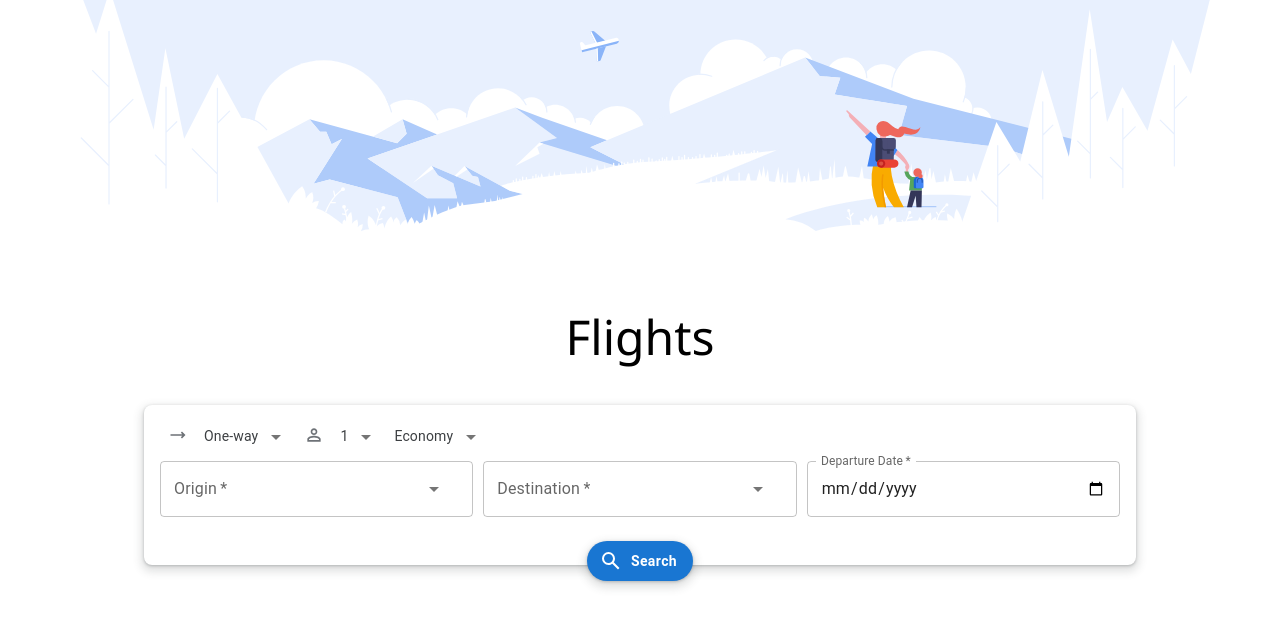
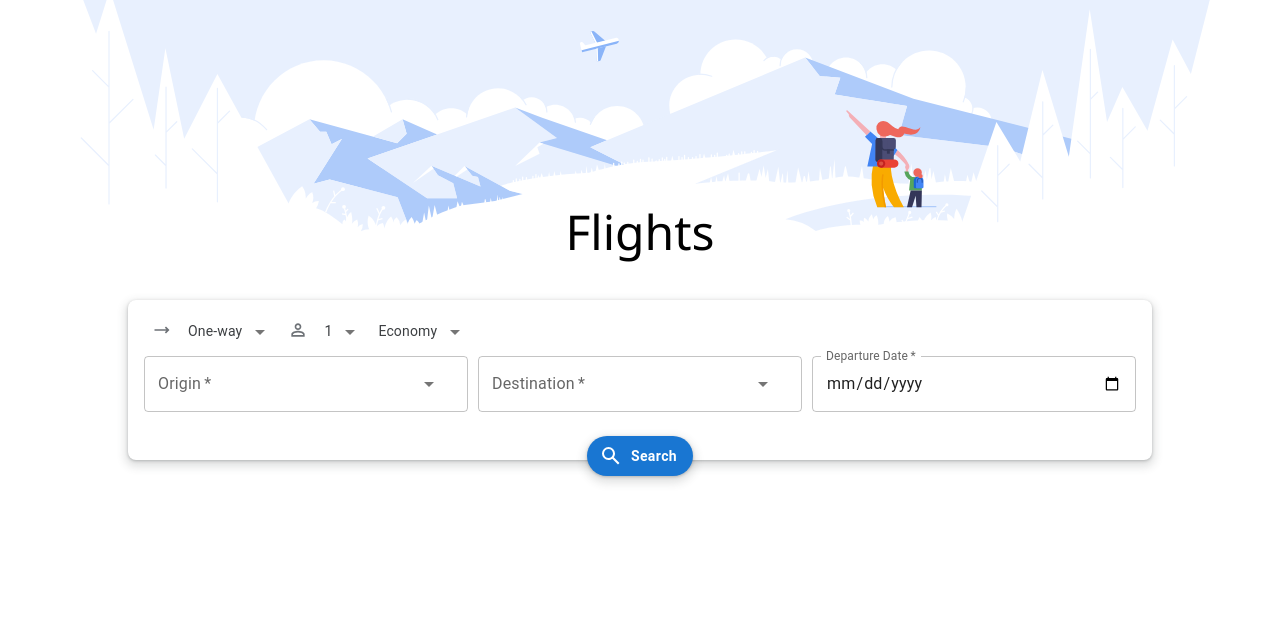
Before and after one commit to tculig/google-flights-clone, a React (Create React App) app: page / in a window 1280 px wide. Shown: the top 628 px of the page. Built offline with nearby package versions, Linux system fonts and the light colour scheme; no server answers; a web font is replaced by a local one.

Commit message:
nice scrolling implemented

```diff
--- a/src/App.css
+++ b/src/App.css
@@ -3,6 +3,9 @@
   flex-direction: column;
   gap: 15px;
   margin-top: 20px;
+  max-width: 1024px;
+  width: 100%;
+  padding-bottom: 2rem;
 }
 
 .flight-card {
@@ -10,7 +13,6 @@
   padding: 15px;
   border-radius: 8px;
   display: flex;
-
 }
 
 .search-form {
@@ -22,16 +24,14 @@
 .App {
   max-width: 1248px;
   margin: 0 auto;
+  display: flex;
+  flex-direction: column;
+  align-items: center;
+
 }
 
 .error {
   color: red;
-}
-
-@media (max-width: 600px) {
-  .search-form {
-    flex-direction: column;
-  }
 }
 
 .search-form {
--- a/src/App.jsx
+++ b/src/App.jsx
@@ -20,9 +20,6 @@ function App() {
     setError(null);
     try {
       const data = await searchFlights(searchParams);
-      console.log(data)
-      console.log(data.data)
-      console.log(data.data.itineraries)
       setFlights(data?.data?.itineraries ?? []);
     } catch (err) {
       setError("Error fetching flights. Please try again.");
@@ -38,7 +35,8 @@ function App() {
     setFilters(newFilters);
   };
 
-  const applyFilters = useCallback((flights) => {
+  const applyFilters = useCallback(
+    (flights) => {
       let filteredFlights = [...flights];
       if (filters.maxPrice) {
         filteredFlights = filteredFlights.filter(
@@ -46,34 +44,39 @@ function App() {
         );
       }
       return filteredFlights;
-  },[filters.maxPrice]);
+    },
+    [filters.maxPrice]
+  );
 
   const filteredFlights = applyFilters(flights);
 
   return (
     <div className="App">
+      <Styled.SlidingContainer>
         <HeroImage style={{ maxWidth: "1248px" }} />
+        <Styled.Content  style={{ marginTop: filteredFlights.length > 0 ? "-200px" : "-100px" }}>
         <Styled.Title>Flights</Styled.Title>
-      <Styled.Content>
           <div
             style={{
               display: "flex",
               flexDirection: "column",
               padding: "0 1rem",
+              width: "100%",
             }}
           >
             <SearchForm onSearch={handleSearch} />
             {loading && <div>Loading flights...</div>}
             {error && <div className="error">{error}</div>}
-          {(!loading && totalSearches > 0)? (
+          </div>
+        </Styled.Content>
+      </Styled.SlidingContainer>
+      {!loading && totalSearches > 0 ? (
         <>
           {/*<Filters onFilterChange={handleFilterChange} filters={filters} />*/}
           <FlightResults flights={filteredFlights} />
         </>
       ) : null}
     </div>
-      </Styled.Content>
-    </div>
   );
 }
 
--- a/src/App.styles.js
+++ b/src/App.styles.js
@@ -10,11 +10,21 @@ const Title = styled.div`
 const Content = styled.div`
     display: flex;
     flex-direction: column;
-    margin: 0 auto;
     max-width: 1024px;
-    textAlign: center;
+    width: 100%;
+    align-items:center;
+    flex: 1;
+    transition: all 0.5s;
 `
 
+const SlidingContainer = styled.div`
+    display: flex;
+    flex-direction: column;
+    width: 100%;
+    align-items:center;
+    position: sticky;
+    top: 0;
+    align-self: flex-start
+`
 
-
-export { Title, Content };
+export { Title, Content, SlidingContainer };
--- a/src/api/index.js
+++ b/src/api/index.js
@@ -3,7 +3,6 @@ import axios from 'axios';
 const API_KEY = process.env.REACT_APP_RAPIDAPI_KEY;
 
 export const searchFlights = async (params) => {
-    console.log(params)
     const options = {
         method: 'GET',
         url: 'https://sky-scrapper.p.rapidapi.com/api/v2/flights/searchFlights',
--- a/src/components/FlightCard/index.jsx
+++ b/src/components/FlightCard/index.jsx
@@ -1,24 +1,6 @@
-// @ts-nocheck
 import * as Styled from "./styles";
 import React from "react";
-
-const getTimeOnly = (timedate) => {
-  const fullTime = timedate.split("T")[1];
-  return fullTime.substring(0, 5);
-}
-
-const getDuration = (starttime,endtime) => {
-  const diff = (new Date(endtime)) - (new Date(starttime));
-  return msToTime(diff);
-}
-
-function msToTime(duration) {
-  const hours = Math.floor(duration / (1000 * 60 * 60));
-  const minutes = Math.floor((duration % (1000 * 60 * 60)) / (1000 * 60));
-
-  return `${hours} hrs ${minutes} min`;
-}
-
+import { getTimeOnly, msToTime } from "../../utils";
 
 const FlightCard = ({ flight }) => {
   const firstLeg = flight.legs[0];
--- a/src/sections/SearchForm/styles.js
+++ b/src/sections/SearchForm/styles.js
@@ -12,6 +12,7 @@ const SearchContainer = styled.div`
     padding: 8px 16px 48px;
     position: relative;
     box-shadow: 0px 1px 3px 0px rgba(60, 64, 67, 0.30), 0px 4px 8px 3px rgba(60, 64, 67, 0.15);
+    background-color: white;
 `
 
 
--- a/src/utils.js
+++ b/src/utils.js
@@ -1,3 +1,21 @@
 export const clamp = (value, min, max) => {
     return Math.max(min, Math.min(value, max));
-  }
+}
+
+export const getTimeOnly = (timedate) => {
+    const fullTime = timedate.split("T")[1];
+    return fullTime.substring(0, 5);
+}
+
+export const getDuration = (starttime, endtime) => {
+    // @ts-ignore
+    const diff = (new Date(endtime)) - (new Date(starttime));
+    return msToTime(diff);
+}
+
+export function msToTime(duration) {
+    const hours = Math.floor(duration / (1000 * 60 * 60));
+    const minutes = Math.floor((duration % (1000 * 60 * 60)) / (1000 * 60));
+
+    return `${hours} hrs ${minutes} min`;
+}
```
Lines whose indentation alone changed are shown as unchanged.
